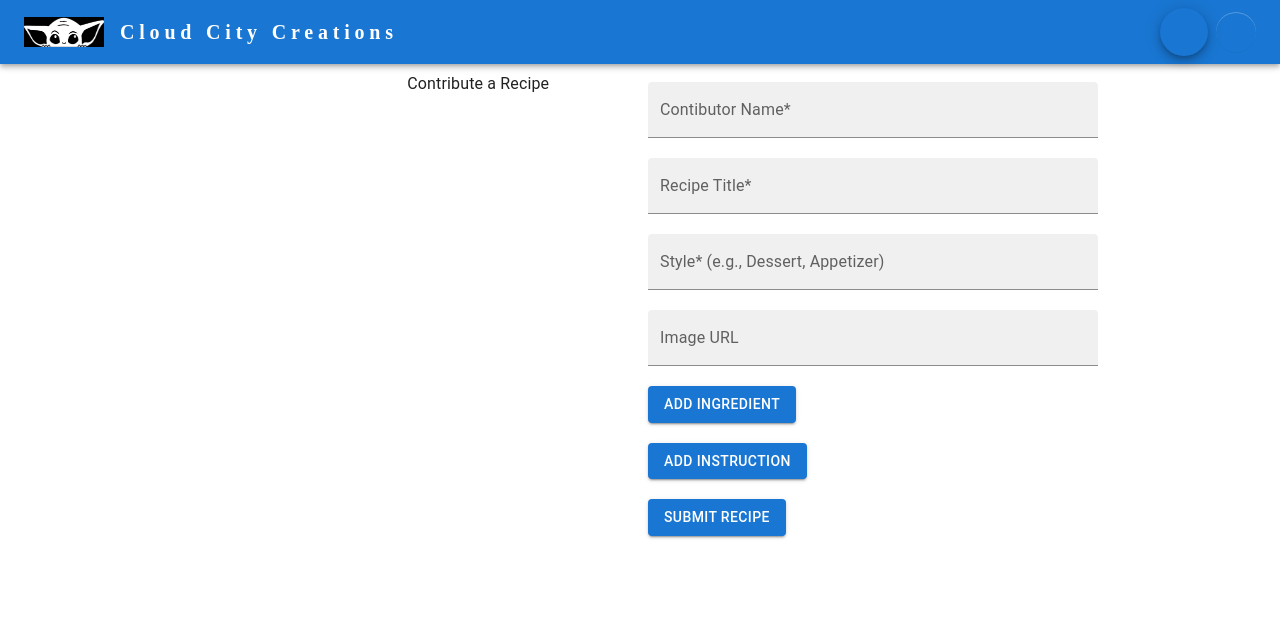
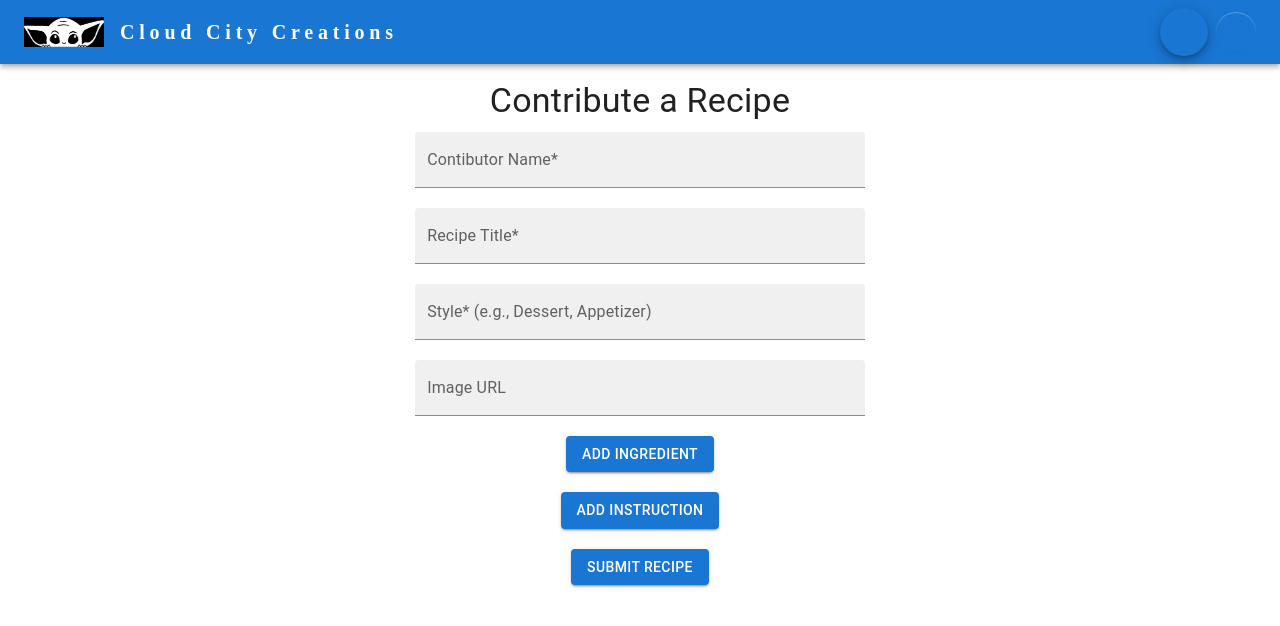
Before and after one commit to ethanberke/CloudCityCreations, a React (Vite) app in the folder client/: page /contribute in a window 1280 px wide. Shown: the top 626 px of the page. Built offline with nearby package versions, Linux system fonts and the light colour scheme; some icons are missing.

Commit message:
Refactor: Restyled contributions page

```diff
--- a/client/app.css
+++ b/client/app.css
@@ -19,7 +19,7 @@ body {
   font-weight: 600
 }
 
-.recipe {
+/* .recipe {
   display: flex;
   flex-direction: column;
   align-items: center;
@@ -29,7 +29,7 @@ body {
   text-align: center;
   background-color: rgb(212, 212, 212);
 
-}
+} */
 
 select {
   padding: 8px;
--- a/client/components/Contribute.jsx
+++ b/client/components/Contribute.jsx
@@ -57,11 +57,20 @@ const Contribute = ({ onRecipeSubmit }) => {
 
     <Box className="contribute"
     component="form"
-    sx={{ display:"flex", justifyContent:"center", '& > :not(style)': { m: 1, width: '25ch' } }}
-    autoComplete="off"
+    onSubmit={handleSubmit}
+    sx={{
+      display: "flex",
+      flexDirection: "column",
+      alignItems: "center",
+      autoComplete: "off"
+    }}
     >
-      <Typography>Contribute a Recipe</Typography>
-      <form onSubmit={handleSubmit}>
+      <Typography
+        variant="h4"
+        sx={{ width: '50ch', textAlign: 'center', marginTop: 2}}
+      >
+        Contribute a Recipe
+      </Typography>
         <TextField
           sx={{ width: '50ch', margin: '10px 0' }}
           name="contributor"
@@ -142,7 +151,6 @@ const Contribute = ({ onRecipeSubmit }) => {
         >
           Submit Recipe
         </Button>
-      </form>
     </Box>
   );
 };
```
Also changed, not shown: 1 other file (tests, documents, lock files or other folders).
